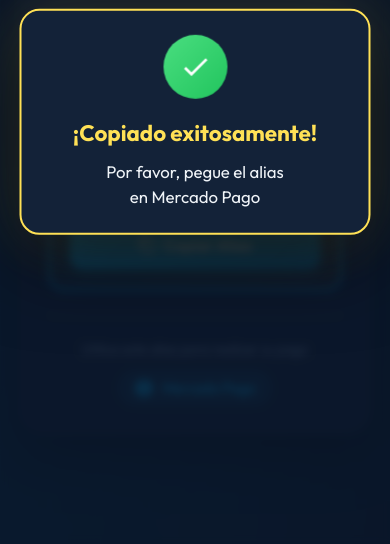
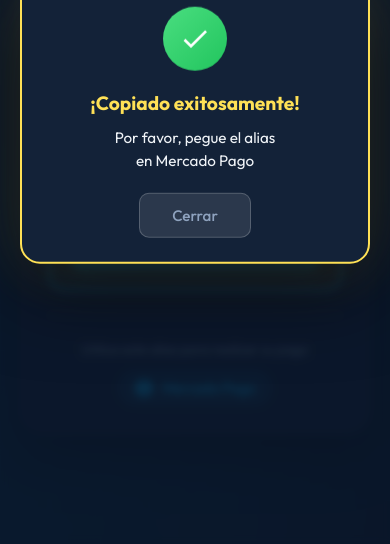
Before and after one commit to linliangcheng0724-arch/alias, a plain HTML site: page index.html in a window 390 px wide. Both pictures are taken after a click on the button "Copiar Alias". Shown: the part 300-844 px from the top of the page. Drawn offline with nearby package versions, Linux system fonts and the light colour scheme.

Commit message:
Update index.html

```diff
--- a/index.html
+++ b/index.html
@@ -272,12 +272,33 @@
             visibility: hidden;
             transition: all 0.4s cubic-bezier(0.34, 1.56, 0.64, 1);
             text-align: center;
+            width: 90%;
+            max-width: 360px;
         }
 
         .toast.show {
             opacity: 1;
             visibility: visible;
             transform: translate(-50%, -50%) scale(1);
+        }
+
+        .toast-close {
+            background: rgba(255, 255, 255, 0.1);
+            border: 1px solid rgba(255, 255, 255, 0.2);
+            color: var(--text-muted);
+            border-radius: 10px;
+            padding: 12px 32px;
+            font-family: 'Outfit', sans-serif;
+            font-size: 0.95rem;
+            font-weight: 500;
+            cursor: pointer;
+            margin-top: 20px;
+            transition: all 0.2s ease;
+        }
+
+        .toast-close:hover {
+            background: rgba(255, 255, 255, 0.15);
+            color: var(--text-light);
         }
 
         .toast-icon {
@@ -351,8 +372,17 @@
             }
 
             .toast {
-                width: 90%;
-                padding: 24px;
+                width: calc(100% - 40px);
+                padding: 24px 20px;
+                max-width: none;
+            }
+
+            .toast h3 {
+                font-size: 1.2rem;
+            }
+
+            .toast p {
+                font-size: 0.95rem;
             }
         }
     </style>
@@ -409,6 +439,7 @@
         </div>
         <h3>¡Copiado exitosamente!</h3>
         <p>Por favor, pegue el alias<br>en Mercado Pago</p>
+        <button class="toast-close" onclick="hideToast()">Cerrar</button>
     </div>
 
     <script>
@@ -431,7 +462,6 @@
         function showToast() {
             document.getElementById('overlay').classList.add('show');
             document.getElementById('toast').classList.add('show');
-            setTimeout(hideToast, 3000);
         }
 
         function hideToast() {
```
